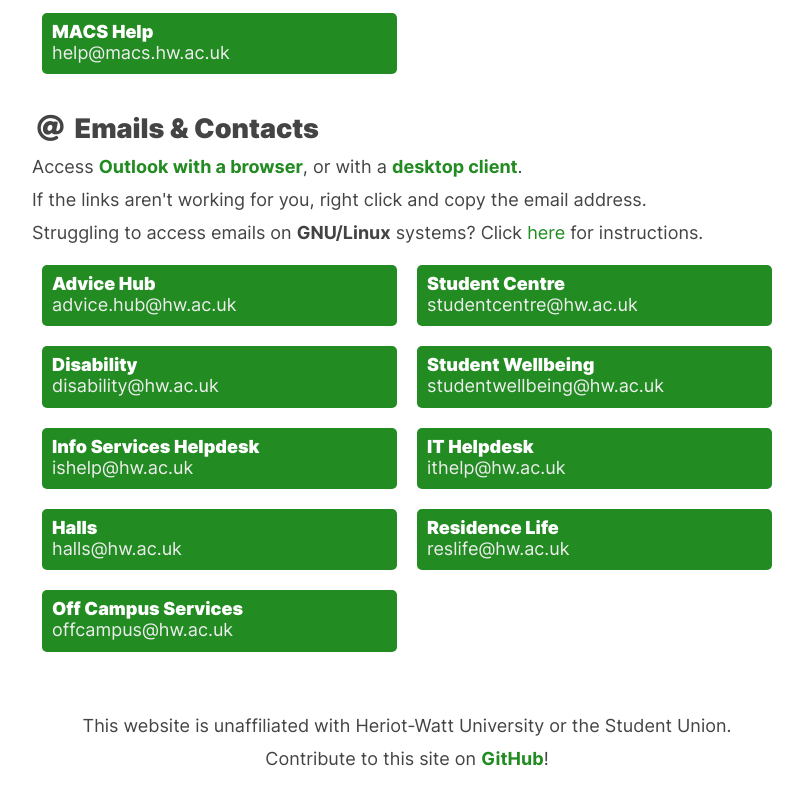
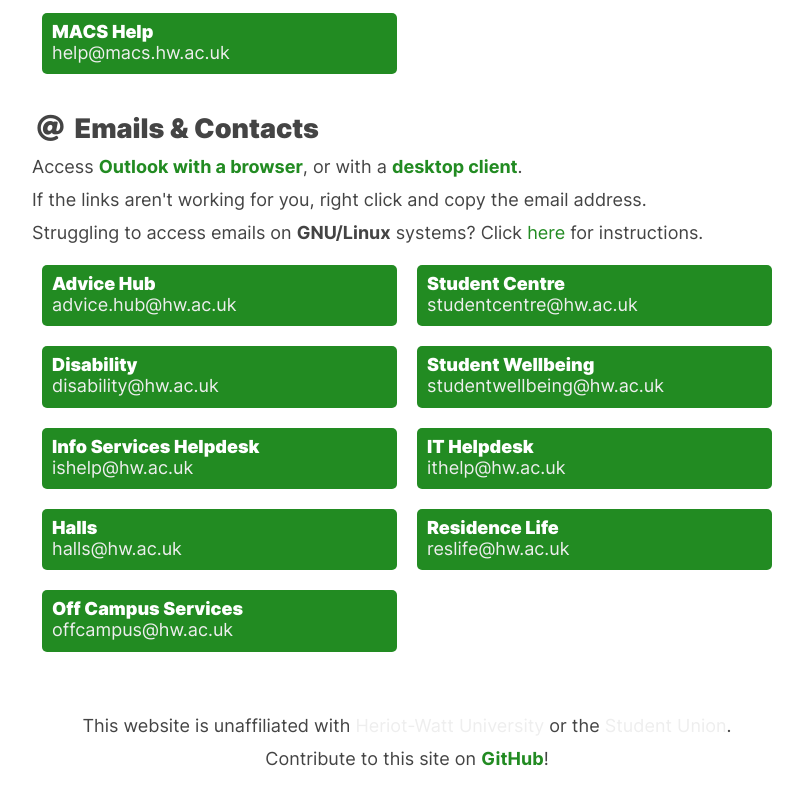
Before and after one commit to hw-cs-reps/portal, a plain HTML site: page index.html in a window 1280 px wide. Shown: the part 2515-3319 px from the top of the page, without its empty margins (233-1036 px from the left). Drawn offline with Linux system fonts and the light colour scheme.

Commit message:
Adds hyperlinks for HWU and the Student Union
Adds an inline style to make it appear as normal text

```diff
--- a/index.html
+++ b/index.html
@@ -286,7 +286,7 @@
 
     <footer>
       <center>
-        <p>This website is unaffiliated with Heriot-Watt University or the Student Union.</p>
+        <p>This website is unaffiliated with <a style="color: #EEE" href="https://hw.ac.uk">Heriot-Watt University</a> or the <a style="color: #EEE;" href="https://www.hwunion.com/">Student Union</a>.</p>
         <p>Contribute to this site on <a class="inlineLink" href="https://github.com/hw-cs-reps/myhwu" rel="noreferrer noopener" target="_blank">GitHub</a>!</p>
       </center>
     </footer>
```
